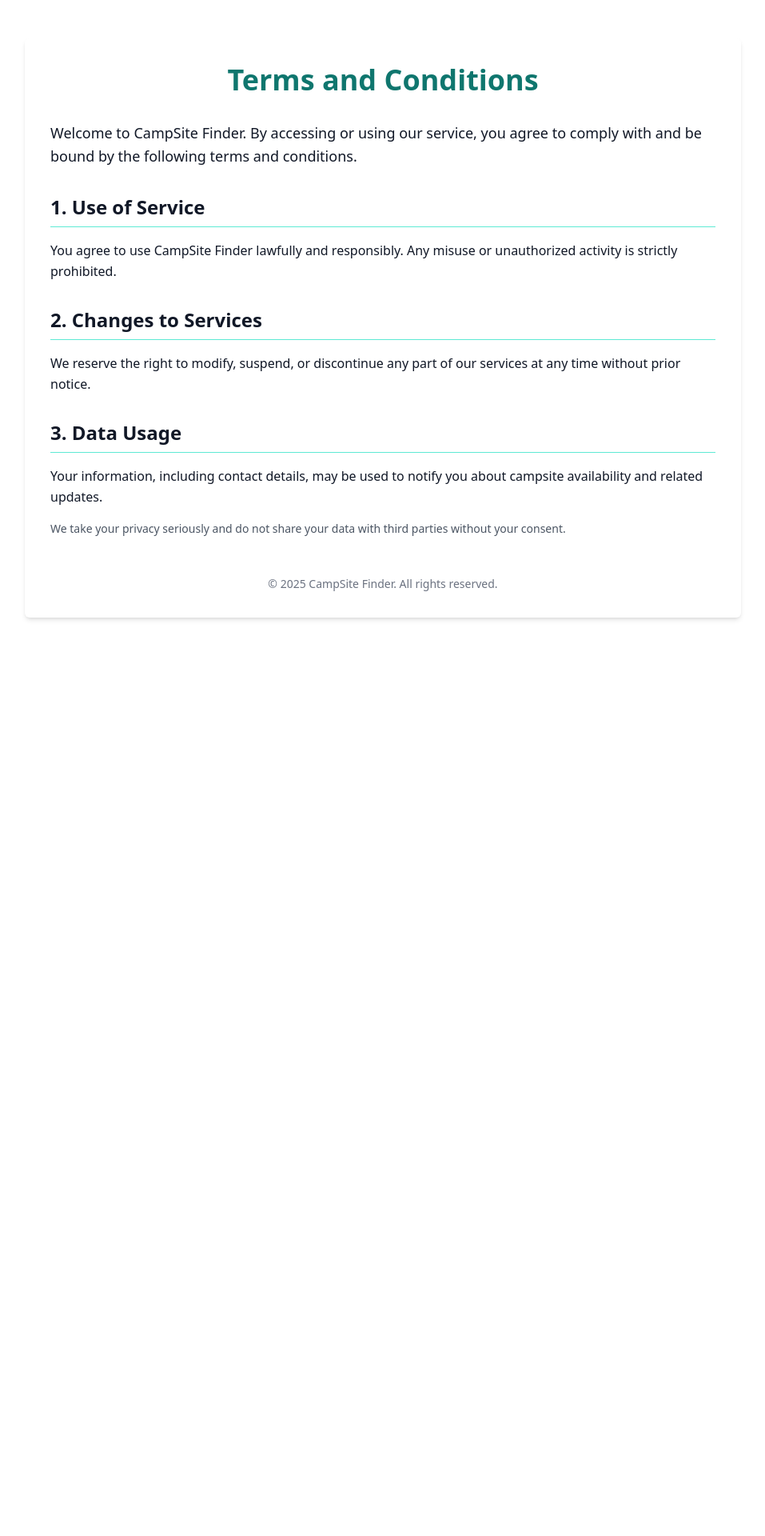
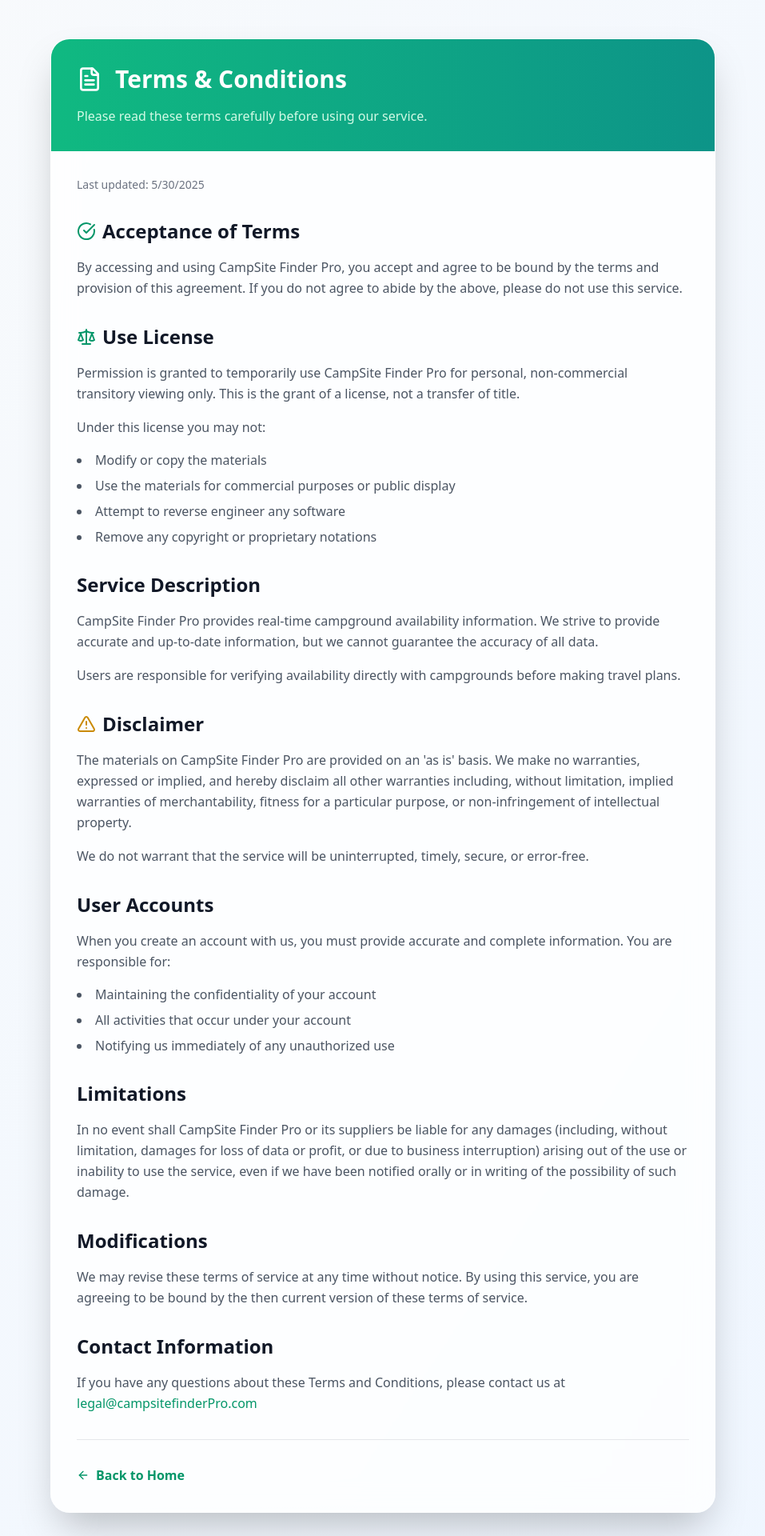
Before and after one commit to kaustav8319/campainsiteavailabilitycheckerbackendfrontend, a React (Create React App) app: page /terms in a window 1280 px wide. Shown: the top 1920 px of the page at 80% size, without its empty margins (161-1118 px from the left). Before the commit the page ends 820 px from the top, so only its background shows below. Built offline with nearby package versions, Linux system fonts and the light colour scheme.

Commit message:
landing page created

```diff
--- a/package.json
+++ b/package.json
@@ -16,6 +16,7 @@
     "react": "^18.2.0",
     "react-dom": "^18.2.0",
     "react-google-recaptcha": "^3.1.0",
+    "react-intersection-observer": "^9.16.0",
     "react-router-dom": "^7.4.0",
     "react-scripts": "5.0.1",
     "react-toastify": "^11.0.5",
--- a/src/pages/ForgotPasswordPage.jsx
+++ b/src/pages/ForgotPasswordPage.jsx
@@ -149,7 +149,7 @@ export default function ForgotPasswordPage() {
 
               <div className="mt-8 text-center">
                 <button
-                  onClick={() => navigate("/")}
+                  onClick={() => navigate("/login")}
                   className="text-blue-600 hover:text-blue-700 font-semibold hover:underline transition-colors flex items-center justify-center space-x-2 mx-auto"
                 >
                   <ArrowLeft className="w-4 h-4" />
--- a/src/pages/Login.jsx
+++ b/src/pages/Login.jsx
@@ -226,7 +226,7 @@ export default function LoginPage() {
                       onClick={() => setShowPassword(!showPassword)}
                       className="absolute right-4 top-1/2 transform -translate-y-1/2 text-emerald-400 hover:text-emerald-600 transition-colors"
                     >
-                      {showPassword ? <EyeOff className="w-5 h-5" /> : <Eye className="w-5 h-5" />}
+                      {/* {showPassword ? <EyeOff className="w-5 h-5" /> : <Eye className="w-5 h-5" />} */}
                     </button>
                   </div>
                   {errors.password && (
--- a/src/pages/Privacy.jsx
+++ b/src/pages/Privacy.jsx
@@ -1,55 +1,136 @@
 import React from 'react';
+import { Link } from 'react-router-dom';
+import { motion } from 'framer-motion';
+import { ArrowLeft, Shield, Eye, Lock, Users } from 'lucide-react';
 
-const Privacy = () => {
+const PrivacyPolicy = () => {
   return (
-    <main className="max-w-4xl mx-auto p-8 bg-white shadow-md rounded-md my-12 text-gray-900 font-sans">
-      <h1 className="text-4xl font-extrabold mb-8 text-center text-teal-700">
-        Privacy Policy
-      </h1>
+    <div className="min-h-screen bg-gradient-to-br from-slate-50 to-blue-50">
+      <div className="max-w-4xl mx-auto px-4 sm:px-6 lg:px-8 py-12">
+        <motion.div
+          initial={{ opacity: 0, y: 30 }}
+          animate={{ opacity: 1, y: 0 }}
+          transition={{ duration: 0.8 }}
+          className="bg-white/80 backdrop-blur-lg rounded-3xl shadow-2xl border border-white/20 overflow-hidden"
+        >
+          {/* Header */}
+          <div className="bg-gradient-to-r from-blue-500 to-indigo-600 p-8">
+            <div className="flex items-center space-x-4 mb-4">
+              <Shield className="w-8 h-8 text-white" />
+              <h1 className="text-3xl font-bold text-white">Privacy Policy</h1>
+            </div>
+            <p className="text-blue-100">
+              Your privacy is important to us. Learn how we protect your data.
+            </p>
+          </div>
 
-      <section className="mb-8">
-        <p className="text-lg leading-relaxed">
-          At CampSite Finder, your privacy is important to us. This policy outlines how we collect, use, and protect your personal information.
-        </p>
-      </section>
+          {/* Content */}
+          <div className="p-8 space-y-8">
+            <div className="flex items-center space-x-2 text-sm text-gray-500">
+              <span>Last updated: {new Date().toLocaleDateString()}</span>
+            </div>
 
-      <section className="mb-8">
-        <h2 className="text-2xl font-semibold mb-4 border-b border-teal-300 pb-2">
-          1. Information We Collect
-        </h2>
-        <p className="mb-4 leading-relaxed">
-          We collect your name, email address, and phone number solely for the purpose of sending you campsite availability notifications and related updates.
-        </p>
-      </section>
+            <section>
+              <h2 className="text-2xl font-bold text-gray-900 mb-4 flex items-center space-x-2">
+                <Eye className="w-6 h-6 text-blue-600" />
+                <span>Information We Collect</span>
+              </h2>
+              <div className="prose prose-gray max-w-none">
+                <p className="text-gray-600 leading-relaxed mb-4">
+                  We collect information you provide directly to us, such as when you create an account,
+                  use our services, or contact us for support.
+                </p>
+                <ul className="list-disc list-inside text-gray-600 space-y-2">
+                  <li>Account information (name, email address)</li>
+                  <li>Campground search preferences and history</li>
+                  <li>Communication preferences</li>
+                  <li>Device and usage information</li>
+                </ul>
+              </div>
+            </section>
 
-      <section className="mb-8">
-        <h2 className="text-2xl font-semibold mb-4 border-b border-teal-300 pb-2">
-          2. Use of Your Data
-        </h2>
-        <p className="mb-4 leading-relaxed">
-          Your personal data is never sold or shared with third parties without your explicit consent. We use your information only to provide and improve our services.
-        </p>
-      </section>
+            <section>
+              <h2 className="text-2xl font-bold text-gray-900 mb-4 flex items-center space-x-2">
+                <Lock className="w-6 h-6 text-blue-600" />
+                <span>How We Use Your Information</span>
+              </h2>
+              <div className="prose prose-gray max-w-none">
+                <p className="text-gray-600 leading-relaxed mb-4">
+                  We use the information we collect to provide, maintain, and improve our services.
+                </p>
+                <ul className="list-disc list-inside text-gray-600 space-y-2">
+                  <li>Provide campground availability information</li>
+                  <li>Send notifications about available campsites</li>
+                  <li>Improve our search algorithms</li>
+                  <li>Provide customer support</li>
+                  <li>Ensure security and prevent fraud</li>
+                </ul>
+              </div>
+            </section>
 
-      <section className="mb-8">
-        <h2 className="text-2xl font-semibold mb-4 border-b border-teal-300 pb-2">
-          3. Your Rights
-        </h2>
-        <p className="leading-relaxed mb-2">
-          You have the right to request deletion or correction of your personal data at any time by contacting us.
-        </p>
-        <p className="leading-relaxed text-sm text-gray-600">
-          We will respond promptly to your requests in accordance with applicable data protection laws.
-        </p>
-      </section>
+            <section>
+              <h2 className="text-2xl font-bold text-gray-900 mb-4 flex items-center space-x-2">
+                <Users className="w-6 h-6 text-blue-600" />
+                <span>Information Sharing</span>
+              </h2>
+              <div className="prose prose-gray max-w-none">
+                <p className="text-gray-600 leading-relaxed mb-4">
+                  We do not sell, trade, or otherwise transfer your personal information to third parties
+                  without your consent, except as described in this policy.
+                </p>
+                <p className="text-gray-600 leading-relaxed">
+                  We may share information in response to legal requests, to protect our rights,
+                  or in connection with a business transaction.
+                </p>
+              </div>
+            </section>
 
-      <section className="text-center mt-12">
-        <p className="text-sm text-gray-500">
-          © {new Date().getFullYear()} CampSite Finder. All rights reserved.
-        </p>
-      </section>
-    </main>
+            <section>
+              <h2 className="text-2xl font-bold text-gray-900 mb-4">Data Security</h2>
+              <p className="text-gray-600 leading-relaxed">
+                We implement appropriate security measures to protect your personal information
+                against unauthorized access, alteration, disclosure, or destruction. However,
+                no method of transmission over the internet is 100% secure.
+              </p>
+            </section>
+
+            <section>
+              <h2 className="text-2xl font-bold text-gray-900 mb-4">Your Rights</h2>
+              <p className="text-gray-600 leading-relaxed mb-4">
+                You have the right to:
+              </p>
+              <ul className="list-disc list-inside text-gray-600 space-y-2">
+                <li>Access and update your personal information</li>
+                <li>Delete your account and associated data</li>
+                <li>Opt out of marketing communications</li>
+                <li>Request a copy of your data</li>
+              </ul>
+            </section>
+
+            <section>
+              <h2 className="text-2xl font-bold text-gray-900 mb-4">Contact Us</h2>
+              <p className="text-gray-600 leading-relaxed">
+                If you have any questions about this Privacy Policy, please contact us at{' '}
+                <a href="mailto:privacy@campsitefinderPro.com" className="text-blue-600 hover:underline">
+                  privacy@campsitefinderPro.com
+                </a>
+              </p>
+            </section>
+
+            <div className="pt-8 border-t border-gray-200">
+              <Link
+                to="/"
+                className="inline-flex items-center space-x-2 text-blue-600 hover:text-blue-700 font-semibold transition-colors"
+              >
+                <ArrowLeft className="w-4 h-4" />
+                <span>Back to Home</span>
+              </Link>
+            </div>
+          </div>
+        </motion.div>
+      </div>
+    </div>
   );
 };
 
-export default Privacy;
+export default PrivacyPolicy;
--- a/src/pages/Registration.jsx
+++ b/src/pages/Registration.jsx
@@ -410,7 +410,7 @@ export default function RegisterPage() {
                 <p className="text-gray-600">
                   Already have an account?{" "}
                   <Link
-                    to="/"
+                    to="/login"
                     className="text-purple-600 hover:text-purple-700 font-semibold hover:underline transition-colors"
                   >
                     Sign In
--- a/src/pages/ResetPasswordPage.jsx
+++ b/src/pages/ResetPasswordPage.jsx
@@ -222,7 +222,7 @@ export default function ResetPasswordPage() {
 
               <div className="mt-8 text-center">
                 <button
-                  onClick={() => navigate("/")}
+                  onClick={() => navigate("/login")}
                   className="text-orange-600 hover:text-orange-700 font-semibold hover:underline transition-colors flex items-center justify-center space-x-2 mx-auto"
                 >
                   <ArrowLeft className="w-4 h-4" />
--- a/src/pages/Terms.jsx
+++ b/src/pages/Terms.jsx
@@ -1,55 +1,153 @@
 import React from 'react';
+import { Link } from 'react-router-dom';
+import { motion } from 'framer-motion';
+import { ArrowLeft, FileText, Scale, AlertTriangle, CheckCircle } from 'lucide-react';
 
-const Terms = () => {
+const TermsConditions = () => {
   return (
-    <main className="max-w-4xl mx-auto p-8 bg-white shadow-md rounded-md my-12 text-gray-900 font-sans">
-      <h1 className="text-4xl font-extrabold mb-8 text-center text-teal-700">
-        Terms and Conditions
-      </h1>
+    <div className="min-h-screen bg-gradient-to-br from-slate-50 to-blue-50">
+      <div className="max-w-4xl mx-auto px-4 sm:px-6 lg:px-8 py-12">
+        <motion.div
+          initial={{ opacity: 0, y: 30 }}
+          animate={{ opacity: 1, y: 0 }}
+          transition={{ duration: 0.8 }}
+          className="bg-white/80 backdrop-blur-lg rounded-3xl shadow-2xl border border-white/20 overflow-hidden"
+        >
+          {/* Header */}
+          <div className="bg-gradient-to-r from-emerald-500 to-teal-600 p-8">
+            <div className="flex items-center space-x-4 mb-4">
+              <FileText className="w-8 h-8 text-white" />
+              <h1 className="text-3xl font-bold text-white">Terms & Conditions</h1>
+            </div>
+            <p className="text-emerald-100">
+              Please read these terms carefully before using our service.
+            </p>
+          </div>
 
-      <section className="mb-8">
-        <p className="text-lg leading-relaxed">
-          Welcome to CampSite Finder. By accessing or using our service, you agree to comply with and be bound by the following terms and conditions.
+          {/* Content */}
+          <div className="p-8 space-y-8">
+            <div className="flex items-center space-x-2 text-sm text-gray-500">
+              <span>Last updated: {new Date().toLocaleDateString()}</span>
+            </div>
+
+            <section>
+              <h2 className="text-2xl font-bold text-gray-900 mb-4 flex items-center space-x-2">
+                <CheckCircle className="w-6 h-6 text-emerald-600" />
+                <span>Acceptance of Terms</span>
+              </h2>
+              <p className="text-gray-600 leading-relaxed">
+                By accessing and using CampSite Finder Pro, you accept and agree to be bound by
+                the terms and provision of this agreement. If you do not agree to abide by the
+                above, please do not use this service.
               </p>
             </section>
 
-      <section className="mb-8">
-        <h2 className="text-2xl font-semibold mb-4 border-b border-teal-300 pb-2">
-          1. Use of Service
+            <section>
+              <h2 className="text-2xl font-bold text-gray-900 mb-4 flex items-center space-x-2">
+                <Scale className="w-6 h-6 text-emerald-600" />
+                <span>Use License</span>
               </h2>
-        <p className="mb-4 leading-relaxed">
-          You agree to use CampSite Finder lawfully and responsibly. Any misuse or unauthorized activity is strictly prohibited.
+              <div className="prose prose-gray max-w-none">
+                <p className="text-gray-600 leading-relaxed mb-4">
+                  Permission is granted to temporarily use CampSite Finder Pro for personal,
+                  non-commercial transitory viewing only. This is the grant of a license, not a transfer of title.
+                </p>
+                <p className="text-gray-600 leading-relaxed mb-4">Under this license you may not:</p>
+                <ul className="list-disc list-inside text-gray-600 space-y-2">
+                  <li>Modify or copy the materials</li>
+                  <li>Use the materials for commercial purposes or public display</li>
+                  <li>Attempt to reverse engineer any software</li>
+                  <li>Remove any copyright or proprietary notations</li>
+                </ul>
+              </div>
+            </section>
+
+            <section>
+              <h2 className="text-2xl font-bold text-gray-900 mb-4">Service Description</h2>
+              <p className="text-gray-600 leading-relaxed mb-4">
+                CampSite Finder Pro provides real-time campground availability information.
+                We strive to provide accurate and up-to-date information, but we cannot guarantee
+                the accuracy of all data.
+              </p>
+              <p className="text-gray-600 leading-relaxed">
+                Users are responsible for verifying availability directly with campgrounds
+                before making travel plans.
               </p>
             </section>
 
-      <section className="mb-8">
-        <h2 className="text-2xl font-semibold mb-4 border-b border-teal-300 pb-2">
-          2. Changes to Services
+            <section>
+              <h2 className="text-2xl font-bold text-gray-900 mb-4 flex items-center space-x-2">
+                <AlertTriangle className="w-6 h-6 text-yellow-600" />
+                <span>Disclaimer</span>
               </h2>
-        <p className="mb-4 leading-relaxed">
-          We reserve the right to modify, suspend, or discontinue any part of our services at any time without prior notice.
+              <p className="text-gray-600 leading-relaxed mb-4">
+                The materials on CampSite Finder Pro are provided on an 'as is' basis.
+                We make no warranties, expressed or implied, and hereby disclaim all other warranties
+                including, without limitation, implied warranties of merchantability, fitness for a
+                particular purpose, or non-infringement of intellectual property.
+              </p>
+              <p className="text-gray-600 leading-relaxed">
+                We do not warrant that the service will be uninterrupted, timely, secure, or error-free.
               </p>
             </section>
 
-      <section className="mb-8">
-        <h2 className="text-2xl font-semibold mb-4 border-b border-teal-300 pb-2">
-          3. Data Usage
-        </h2>
-        <p className="mb-4 leading-relaxed">
-          Your information, including contact details, may be used to notify you about campsite availability and related updates.
+            <section>
+              <h2 className="text-2xl font-bold text-gray-900 mb-4">User Accounts</h2>
+              <div className="prose prose-gray max-w-none">
+                <p className="text-gray-600 leading-relaxed mb-4">
+                  When you create an account with us, you must provide accurate and complete information.
+                  You are responsible for:
                 </p>
-        <p className="leading-relaxed text-sm text-gray-600">
-          We take your privacy seriously and do not share your data with third parties without your consent.
+                <ul className="list-disc list-inside text-gray-600 space-y-2">
+                  <li>Maintaining the confidentiality of your account</li>
+                  <li>All activities that occur under your account</li>
+                  <li>Notifying us immediately of any unauthorized use</li>
+                </ul>
+              </div>
+            </section>
+
+            <section>
+              <h2 className="text-2xl font-bold text-gray-900 mb-4">Limitations</h2>
+              <p className="text-gray-600 leading-relaxed">
+                In no event shall CampSite Finder Pro or its suppliers be liable for any damages
+                (including, without limitation, damages for loss of data or profit, or due to business
+                interruption) arising out of the use or inability to use the service, even if we have
+                been notified orally or in writing of the possibility of such damage.
               </p>
             </section>
 
-      <section className="text-center mt-12">
-        <p className="text-sm text-gray-500">
-          © {new Date().getFullYear()} CampSite Finder. All rights reserved.
+            <section>
+              <h2 className="text-2xl font-bold text-gray-900 mb-4">Modifications</h2>
+              <p className="text-gray-600 leading-relaxed">
+                We may revise these terms of service at any time without notice. By using this service,
+                you are agreeing to be bound by the then current version of these terms of service.
               </p>
             </section>
-    </main>
+
+            <section>
+              <h2 className="text-2xl font-bold text-gray-900 mb-4">Contact Information</h2>
+              <p className="text-gray-600 leading-relaxed">
+                If you have any questions about these Terms and Conditions, please contact us at{' '}
+                <a href="mailto:legal@campsitefinderPro.com" className="text-emerald-600 hover:underline">
+                  legal@campsitefinderPro.com
+                </a>
+              </p>
+            </section>
+
+            <div className="pt-8 border-t border-gray-200">
+              <Link
+                to="/"
+                className="inline-flex items-center space-x-2 text-emerald-600 hover:text-emerald-700 font-semibold transition-colors"
+              >
+                <ArrowLeft className="w-4 h-4" />
+                <span>Back to Home</span>
+              </Link>
+            </div>
+          </div>
+        </motion.div>
+      </div>
+    </div>
   );
 };
 
-export default Terms;
+export default TermsConditions;
```
Also changed, not shown: src/App.jsx (+3 -5 lines), 1 other file (tests, documents, lock files or other folders). Lines whose indentation alone changed are shown as unchanged.
